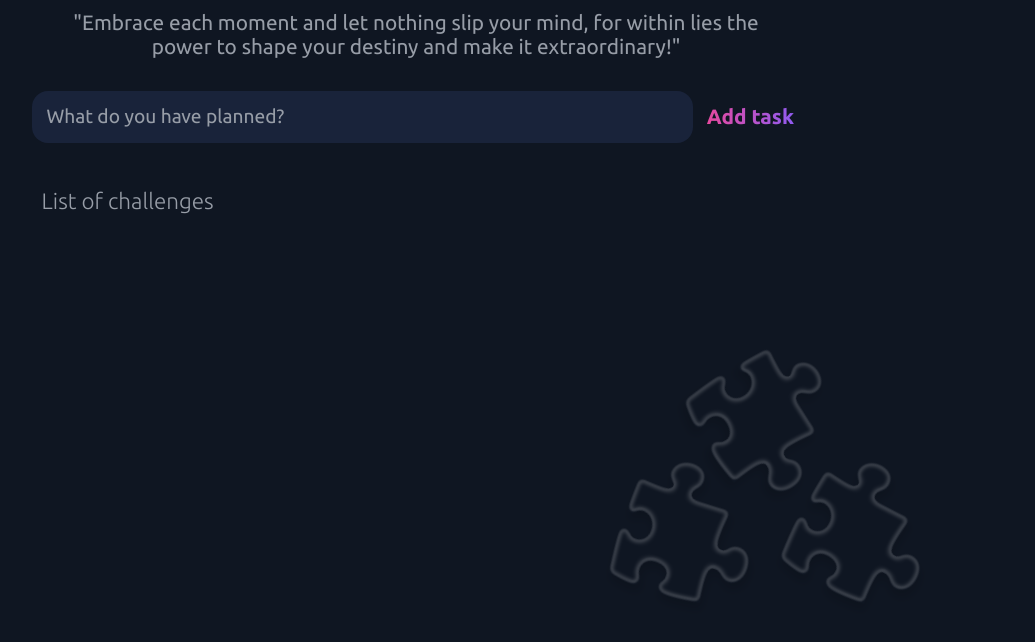
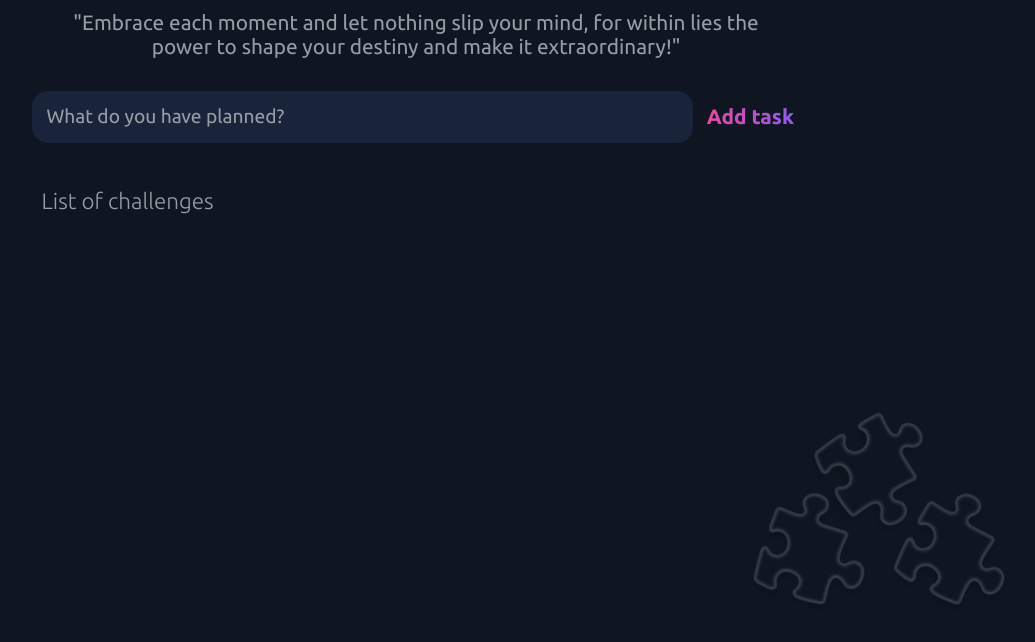
Before and after one commit to Mileenka/To-do, a plain HTML site: page index.html in a window 1280 px wide. Shown: the part 104-746 px from the top of the page, without its empty margins (224-1259 px from the left). Drawn offline with Linux system fonts and the light colour scheme.

Commit message:
update styles

```diff
--- a/index.html
+++ b/index.html
@@ -8,9 +8,11 @@
         <link rel="stylesheet" href="./styles/style.css" />
     </head>
     <body>
-        <div class="puzzle"></div>
-        <div class="puzzle2"></div>
-        <div class="puzzle3"></div>
+        <div class="puzzles">
+            <div class="puzzle"></div>
+            <div class="puzzle2"></div>
+            <div class="puzzle3"></div>
+        </div class="puzzles">
         <header>
             <h1 class="h1-list">Manifest of Aspirations</h1>
             <blockquote class="quotation">
--- a/styles/style.css
+++ b/styles/style.css
@@ -26,6 +26,14 @@ body {
     height: 100vh;
     color: #fff;
     background-color: var(--dark);
+}
+
+.puzzles {
+    position: absolute;
+    bottom: 0;
+    right: 0;
+    width: 20rem;
+    height: 20rem;
 }
 
 .puzzle {
@@ -228,25 +236,6 @@ main {
 /* Desktop */
 
 @media screen and (min-width: 700px) {
-    .puzzle {
-        right: 7rem;
-        width: 10rem;
-        height: 10rem;
-    }
-
-    .puzzle2 {
-        top: 28rem;
-        right: 13rem;
-        width: 10rem;
-        height: 10rem;
-    }
-
-    .puzzle3 {
-        right: 18rem;
-        width: 10rem;
-        height: 10rem;
-    }
-
     header .h1-list {
         font-size: 2.8rem;
     }
```
